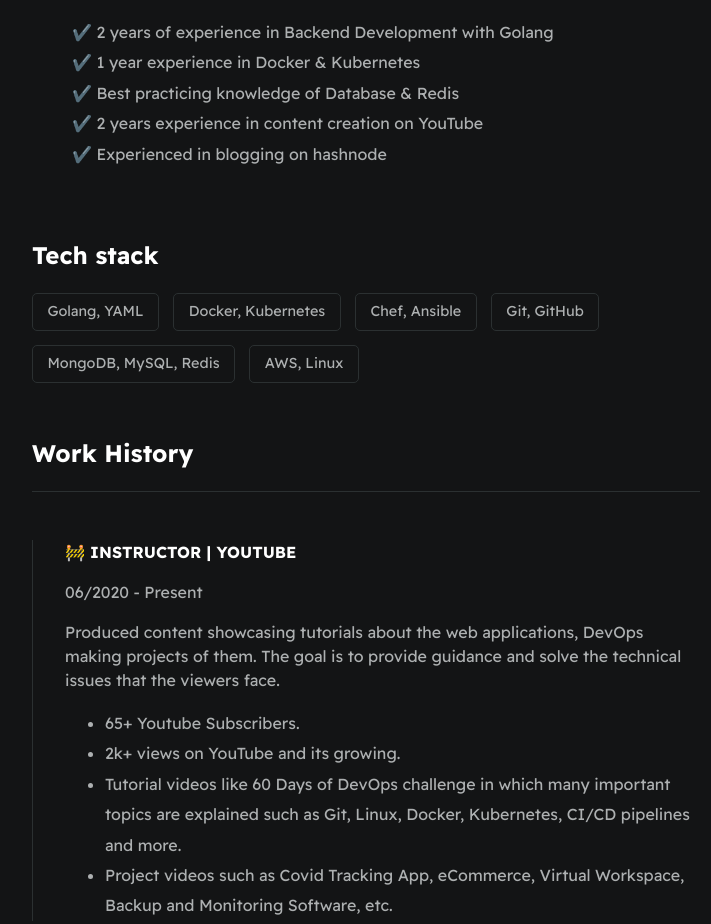
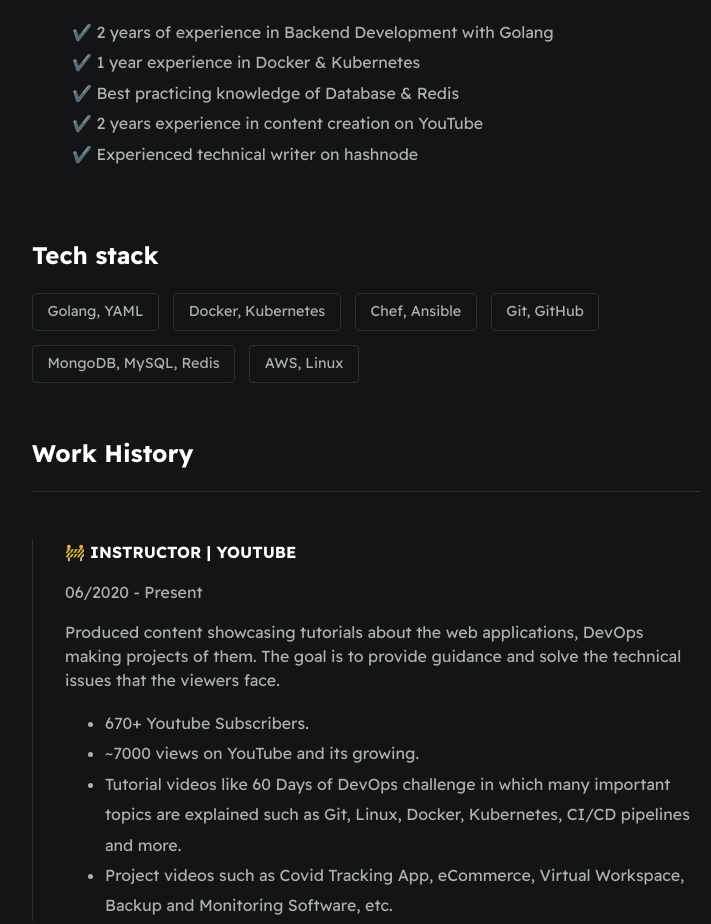
Before and after one commit to ibilalkayy/digital-resume, a plain HTML site: page index.html in a window 1280 px wide. Shown: the part 440-1364 px from the top of the page, without its empty margins (274-985 px from the left). Drawn offline with Linux system fonts and the light colour scheme.

Commit message:
Update some numbers.
I believe you forgot to update this résumé. What I can see has been updated. You can make your own updates to it.

```diff
--- a/index.html
+++ b/index.html
@@ -41,7 +41,7 @@
                     <li>✔️ 1 year experience in Docker & Kubernetes</li>
                     <li>✔️ Best practicing knowledge of Database & Redis</li>
                     <li>✔️ 2 years experience in content creation on YouTube</li>
-                    <li>✔️ Experienced in blogging on hashnode</li>
+                    <li>✔️ Experienced technical writer on hashnode</li>
                 </ul>
             </section>
 
@@ -68,8 +68,8 @@
                     <p>06/2020 - Present</p>
                     <p>Produced content showcasing tutorials about the web applications, DevOps making projects of them. The goal is to provide guidance and solve the technical issues that the viewers face.</p>
                     <ul>
-                        <li>65+ Youtube Subscribers.</li>
-                        <li>2k+ views on YouTube and its growing.</li>
+                        <li>670+ Youtube Subscribers.</li>
+                        <li>~7000 views on YouTube and its growing.</li>
                         <li>Tutorial videos like 60 Days of DevOps challenge in which many important topics are explained such as Git, Linux, Docker, Kubernetes, CI/CD pipelines and more.</li>
                         <li>Project videos such as Covid Tracking App, eCommerce, Virtual Workspace, Backup and Monitoring Software, etc. </li>
                     </ul>
```
